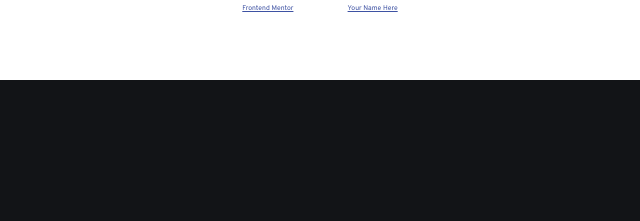
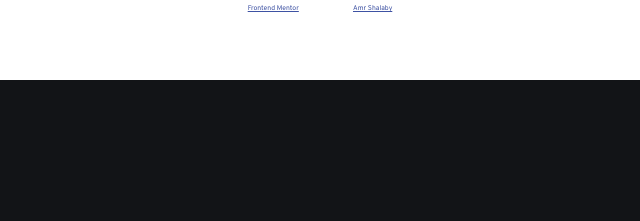
Before and after one commit to amr1234567/interactive-rating-component-main, a plain HTML site: page index.html in a window 1280 px wide. Shown: the top 221 px of the page, 352-992 px from the left. Drawn offline with Linux system fonts and the light colour scheme.

Commit message:
final touchs

```diff
--- a/index.html
+++ b/index.html
@@ -39,7 +39,7 @@
   <!-- Rating state end -->
   <div class="attribution">
     Challenge by <a href="https://www.frontendmentor.io?ref=challenge" target="_blank">Frontend Mentor</a>.
-    Coded by <a href="#">Your Name Here</a>.
+    Coded by <a href="https://www.frontendmentor.io/profile/amr1234567">Amr Shalaby</a>.
   </div>
 
   <script src="script/script.js"></script>
```
Also changed, not shown: thanks-message.html (+1 -1 lines).
